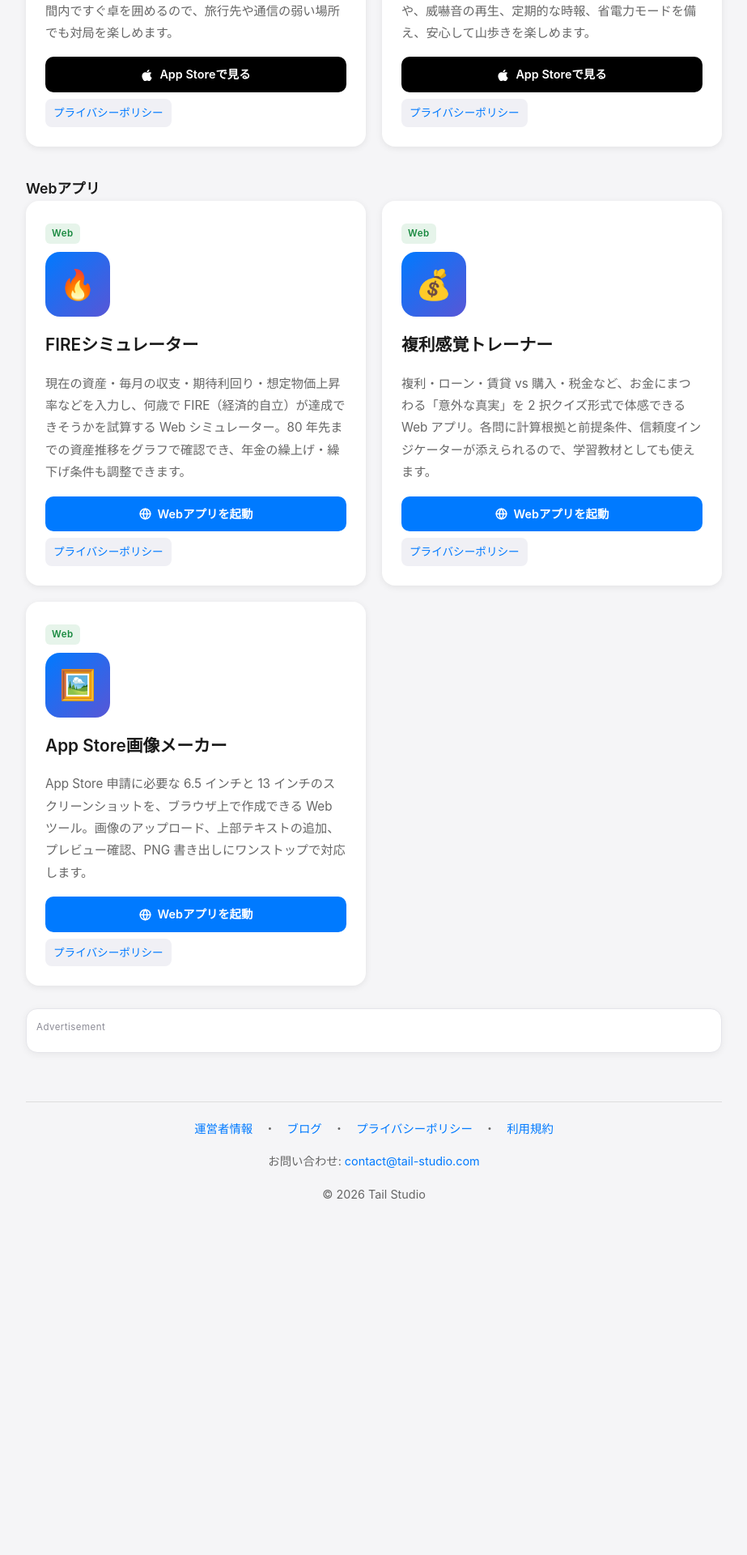
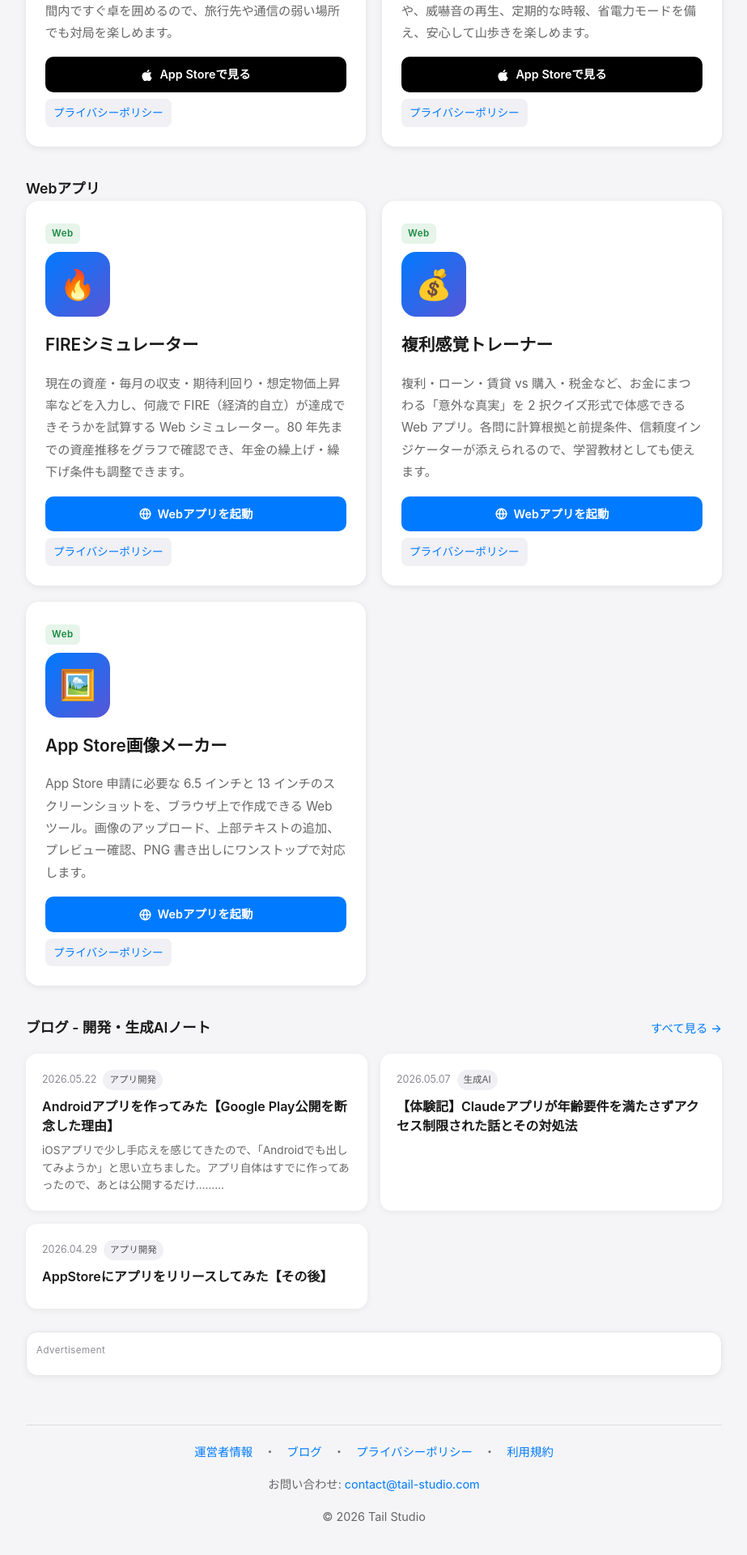
Before and after one commit to wat--/app-policies, a Jekyll site: the page built from index.html, in a window 1280 px wide. Shown: the part 1780-3700 px from the top of the page at 81% size, without its empty margins (178-1101 px from the left). Built offline with Jekyll 4.4.1, drawn with Linux system fonts in a browser that asks for light colours; before the commit the page ends 3302 px from its top, so only the background shows below that.

Commit message:
トップページに最新ブログ記事カードを追加（内部リンク強化）
- index.html を Jekyll 処理対象に変更（空フロントマター追加）
- Webアプリセクションの下に最新3記事のカードグリッドを表示
- 「すべて見る」リンクで /blog/ に誘導
- Googlebot のクロール経路を増やしてインデックス促進を狙う

Co-Authored-By: Claude Opus 4.7 (1M context) <noreply@anthropic.com>

```diff
--- a/index.html
+++ b/index.html
@@ -1,3 +1,5 @@
+---
+---
 <!DOCTYPE html>
 <html lang="ja">
 
@@ -302,6 +304,89 @@
             margin-bottom: 10px;
         }
 
+        .blog-feature {
+            margin-top: 36px;
+        }
+
+        .blog-feature-header {
+            display: flex;
+            align-items: baseline;
+            justify-content: space-between;
+            gap: 12px;
+            margin-bottom: 16px;
+        }
+
+        .blog-feature-more {
+            font-size: 0.9em;
+            color: #007AFF;
+            text-decoration: none;
+            font-weight: 500;
+            white-space: nowrap;
+        }
+
+        .blog-feature-more:hover {
+            text-decoration: underline;
+        }
+
+        .blog-feature-list {
+            display: grid;
+            grid-template-columns: repeat(auto-fill, minmax(280px, 1fr));
+            gap: 16px;
+        }
+
+        .blog-feature-item {
+            display: flex;
+            flex-direction: column;
+            gap: 8px;
+            background: #fff;
+            border-radius: 14px;
+            padding: 20px;
+            box-shadow: 0 2px 8px rgba(0, 0, 0, 0.06);
+            text-decoration: none;
+            color: inherit;
+            transition: transform 0.2s, box-shadow 0.2s;
+        }
+
+        .blog-feature-item:hover {
+            transform: translateY(-3px);
+            box-shadow: 0 6px 18px rgba(0, 0, 0, 0.1);
+        }
+
+        .blog-feature-meta {
+            display: flex;
+            align-items: center;
+            gap: 8px;
+            flex-wrap: wrap;
+        }
+
+        .blog-feature-date {
+            font-size: 0.78em;
+            color: #8b8b95;
+        }
+
+        .blog-feature-tag {
+            font-size: 0.72em;
+            background: #f0f0f5;
+            color: #555;
+            padding: 2px 8px;
+            border-radius: 100px;
+        }
+
+        .blog-feature-title {
+            font-size: 1em;
+            font-weight: 600;
+            color: #1a1a1a;
+            line-height: 1.5;
+            margin: 0;
+        }
+
+        .blog-feature-excerpt {
+            font-size: 0.85em;
+            color: #666;
+            line-height: 1.6;
+            margin: 0;
+        }
+
         .footer-links a {
             color: #007AFF;
             text-decoration: none;
@@ -352,6 +437,27 @@
             <span class="section-title">Webアプリ</span>
         </div>
         <div id="web-grid" class="app-grid"></div>
+
+        <section class="blog-feature section-divider" id="blog-feature">
+            <div class="blog-feature-header">
+                <span class="section-title">ブログ - 開発・生成AIノート</span>
+                <a href="/blog/" class="blog-feature-more">すべて見る →</a>
+            </div>
+            <div class="blog-feature-list">
+                {% for post in site.posts limit:3 %}
+                <a href="{{ post.url | relative_url }}" class="blog-feature-item">
+                    <div class="blog-feature-meta">
+                        <span class="blog-feature-date">{{ post.date | date: "%Y.%m.%d" }}</span>
+                        {% for tag in post.tags %}
+                        <span class="blog-feature-tag">{{ tag }}</span>
+                        {% endfor %}
+                    </div>
+                    <h3 class="blog-feature-title">{{ post.title }}</h3>
+                    <p class="blog-feature-excerpt">{{ post.excerpt | strip_html | truncate: 80 }}</p>
+                </a>
+                {% endfor %}
+            </div>
+        </section>
     </main>
 
     <section class="ad-wrap" aria-label="広告枠">
```
